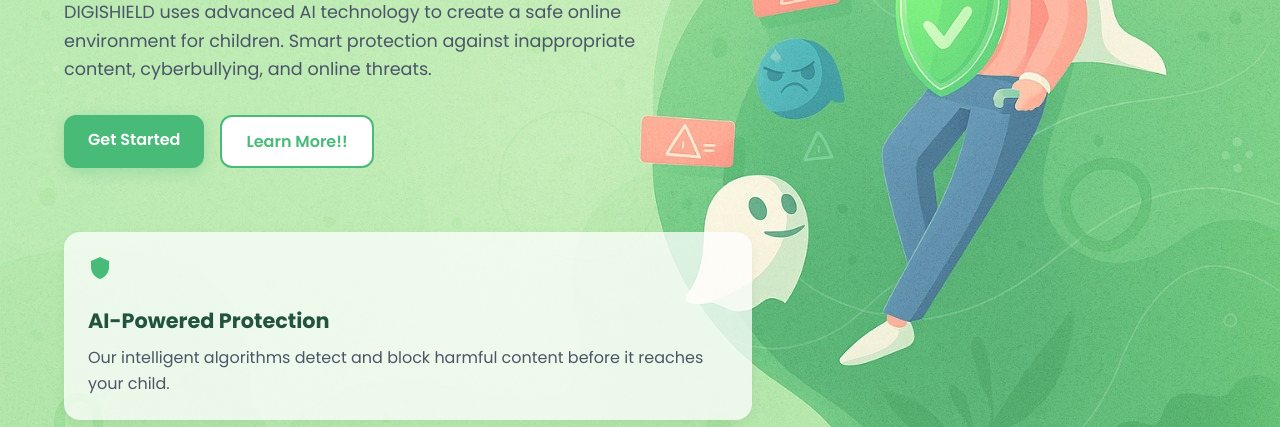
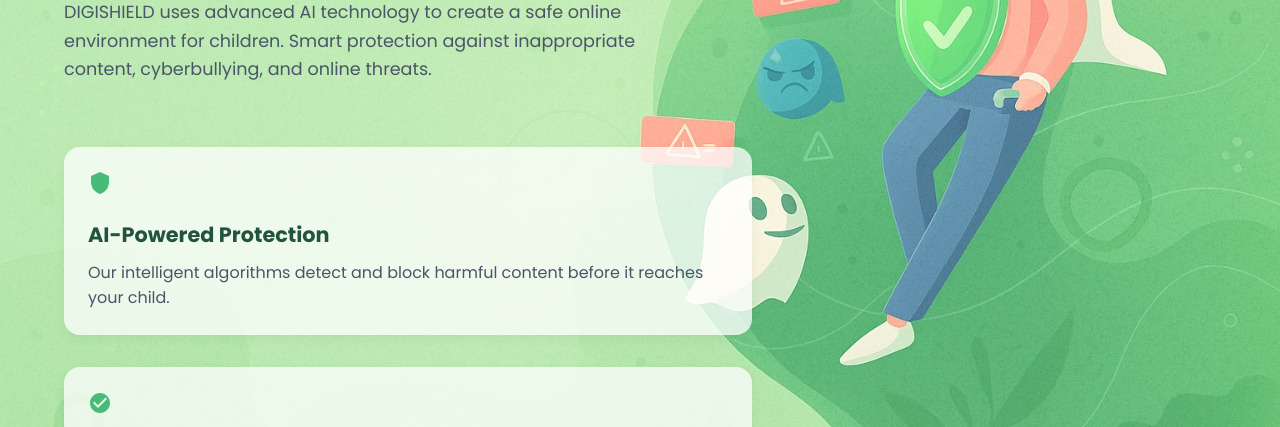
Before and after one commit to JeevithaR3/DigiShield, a browser extension: page frontend/landing.html in a window 1280 px wide. Shown: the part 336-763 px from the top of the page. Drawn offline with Linux system fonts and the light colour scheme.

Commit message:
landing page integrated with bot

```diff
--- a/frontend/landing.html
+++ b/frontend/landing.html
@@ -21,10 +21,6 @@
             </div>
             <h1>AI Protection for Children in the Digital World</h1>
             <div class="subtitle">DIGISHIELD uses advanced AI technology to create a safe online environment for children. Smart protection against inappropriate content, cyberbullying, and online threats.</div>
-            <div class="cta-container">
-                <a href="login_signup.html" class="cta-button primary-cta">Get Started</a>
-                <a href="#features" class="cta-button secondary-cta">Learn More!!</a>
-            </div>
         </div>
 
         <!-- Features Section -->
@@ -98,6 +94,9 @@
         </div>
     </footer>
 
+<!-- Botpress Chatbot Embed -->
+<script src="https://cdn.botpress.cloud/webchat/v3.2/inject.js" defer></script>
+<script src="https://files.bpcontent.cloud/2025/07/09/15/20250709150146-DHQIRRTT.js" defer></script>
 
 </body>
 </html>
```
